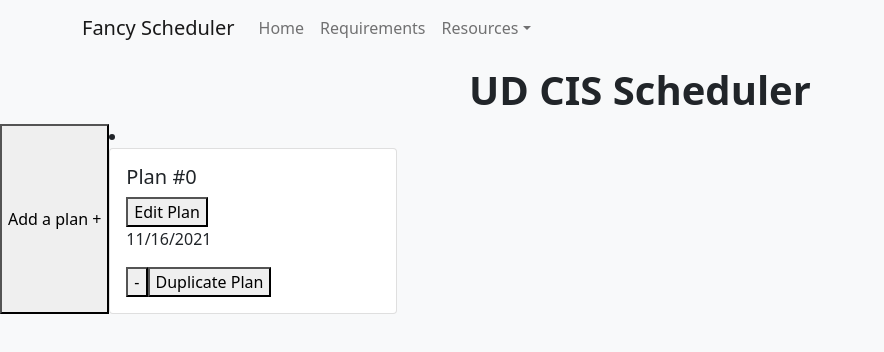
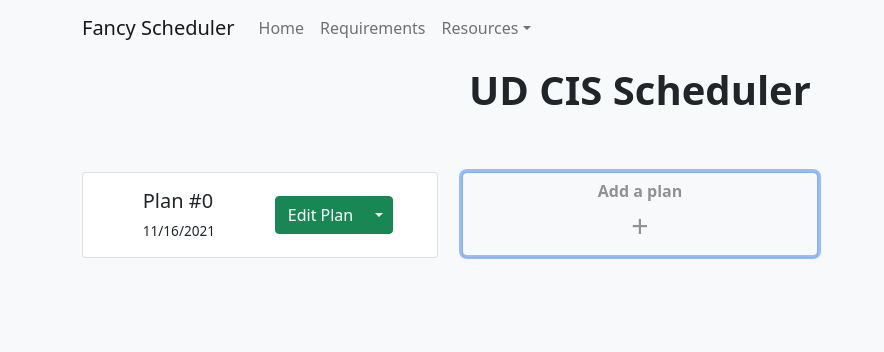
Before and after one commit to perezmas/scheduler, a React (Create React App) app: page / in a window 1280 px wide. Both pictures are taken after a click on the button "Add a plan +". Shown: the top 352 px of the page, without its empty margins (0-884 px from the left). Built offline with nearby package versions, Linux system fonts and the light colour scheme.

Commit message:
Added style to collapsible, simplified layout

```diff
--- a/src/App.css
+++ b/src/App.css
@@ -53,6 +53,23 @@
     background-color: white;
 }
 
+.error-modal {
+    position: fixed;
+    bottom: 0%;
+    right: 0%;
+
+    z-index: 1000;
+
+    /*makes the content be the center*/
+    /* transform: translate(-50%, -50%); */
+}
+.error-stack {
+    display: flex;
+    flex-direction: column-reverse;
+    align-items: center;
+    justify-content: flex-start;
+}
+
 .error-stack .error {
     border-radius: 1.5vh;
     border-style: solid;
@@ -78,20 +95,6 @@
     margin-bottom: 0.05em;
 }
 
-/* .error-stack{
-  position: absolute;
-  height: 100%;
-  width: 33%;
-  display: flex;
-  top: 0;
-  right: 0;
-  flex: 1 0 auto;
-  flex-direction: column-reverse;
-  flex-wrap: wrap;
-  overflow-x: hidden;
-
-} */
-
 .error-stack-container .error-counter {
     min-width: 10.9vw;
     text-align: center;
--- a/src/App.tsx
+++ b/src/App.tsx
@@ -26,7 +26,7 @@ const IndexPage = () => {
                 <NavigationBar />
             </div>
             <div className="home-content">
-                <h1 className="center">UD CIS Scheduler</h1>
+                <h1 className="center mb-5">UD CIS Scheduler</h1>
                 <Plan uuid="" id={0} />
             </div>
         </div>
--- a/src/components/Plan.tsx
+++ b/src/components/Plan.tsx
@@ -1,11 +1,18 @@
 import React, { useState } from "react";
-import { Card } from "react-bootstrap";
+import {
+    Button,
+    Card,
+    Col,
+    Container,
+    Row,
+    Dropdown,
+    ButtonGroup,
+} from "react-bootstrap";
 import "./styles.css";
 import { Link } from "react-router-dom";
 import { v4 as uuid } from "uuid";
 import PlanProps from "../interfaces/Plan";
 import { YearProps } from "../interfaces/Year";
-
 
 export const testList: PlanProps[] = [
     {
@@ -13,52 +20,53 @@ export const testList: PlanProps[] = [
         id: 1,
         name: "max",
         date: "01/01/2021",
-        years: Array<YearProps>()
+        years: Array<YearProps>(),
     },
     {
         uuid: "2",
         id: 2,
         name: "amani",
         date: "02/02/2021",
-        years: Array<YearProps>()
-    }
+        years: Array<YearProps>(),
+    },
 ];
 
 /**A card on the home screen that lets the user move between schedulers, mainly so that advisors can keep track of their students. */
 export function Plan(props: PlanProps): JSX.Element {
-
     const [plans, setPlans] = useState<Array<PlanProps>>([]);
     const addPlan = () => {
         // sets array of all cards
-        setPlans([...plans, {
+        setPlans([
+            ...plans,
+            {
                 id: plans.length,
                 uuid: uuid(),
                 name: "",
                 date: new Date().toLocaleDateString(),
-            years: Array<YearProps>()
-        }]);
+                years: Array<YearProps>(),
+            },
+        ]);
         const index = plans.length;
         console.log("index: ", index);
         const arr: typeof props[] = [];
 
         // if empty array of plans
 
-        if (index <= 0){
+        if (index <= 0) {
             arr.push(plans[0]);
         }
 
         // if first item in array, set value of index 0
-        if (index === 1){
+        if (index === 1) {
             arr.push(plans[0]);
         }
-        if (index > 1){
-            arr.push(plans[index-1]);
+        if (index > 1) {
+            arr.push(plans[index - 1]);
         }
     };
 
     const deleteCard = (oldArray: typeof plans, planItem: PlanProps) => {
         if (window.confirm("Are you sure you want to delete this plan?")) {
-
             const newArray = [...plans];
             const index = newArray.indexOf(planItem);
 
@@ -71,13 +79,16 @@ export function Plan(props: PlanProps): JSX.Element {
 
     const copy = (planItem: PlanProps) => {
         // sets array of all cards
-        setPlans([...plans, {
+        setPlans([
+            ...plans,
+            {
                 id: planItem.id,
                 uuid: uuid(),
                 name: planItem.name,
                 date: planItem.date,
-            years: planItem.years
-        }]);
+                years: planItem.years,
+            },
+        ]);
         const index = plans.length;
         console.log("index: ", index);
     };
@@ -85,34 +96,91 @@ export function Plan(props: PlanProps): JSX.Element {
     const renderCard = (planItem: PlanProps) => {
         localStorage.setItem("Plans Array", JSON.stringify(plans));
         return (
-            <Card style={{ width: "18rem" }} className="grid">
-                <Card.Body>
+            <Card
+                className="plan-card flex-row"
+                style={{ alignItems: "center", justifyContent: "space-evenly" }}
+            >
+                <Card.Body style={{ flex: "0 1 auto" }}>
                     <Card.Title>Plan #{planItem.id} </Card.Title>
+                    <Card.Text
+                        style={{ fontWeight: "lighter", fontSize: "0.85rem" }}
+                    >
+                        {planItem.date}
+                    </Card.Text>
+                    {/*
+                    <Link to={`Plans/${planItem.uuid}`}>
+                        <button>Edit Plan</button>
+                    </Link>
 
-                    <Link to={`Plans/${planItem.uuid}`}>
-                        <button>
-                            Edit Plan
-                        </button>
-                    </Link>
-                    <Card.Text>{planItem.date}</Card.Text>
-                    <button onClick={() => {
+                    <Button
+                        onClick={() => {
                             console.log("button pressed");
                             deleteCard(plans, planItem);
-                    }}>-</button>
-                    <button onClick={() => {
+                        }}
+                    >
+                        -
+                    </Button>
+                    <Button
+                        onClick={() => {
                             copy(planItem);
-                    }}>Duplicate Plan</button>
+                        }}
+                    >
+                        Duplicate Plan
+                    </Button> */}
                 </Card.Body>
+                <Dropdown as={ButtonGroup}>
+                    <Button
+                        as={Link}
+                        to={`Plans/${planItem.uuid}`}
+                        variant="success"
+                    >
+                        Edit Plan
+                    </Button>
+
+                    <Dropdown.Toggle
+                        split
+                        variant="success"
+                        id="dropdown-split-basic"
+                    />
+
+                    <Dropdown.Menu>
+                        <Dropdown.Item
+                            onClick={() => {
+                                copy(planItem);
+                            }}
+                        >
+                            Duplicate Plan
+                        </Dropdown.Item>
+                        <Dropdown.Item
+                            style={{ color: "#DC3E45" }}
+                            color="white"
+                            onClick={() => {
+                                deleteCard(plans, planItem);
+                            }}
+                        >
+                            Remove Plan
+                        </Dropdown.Item>
+                    </Dropdown.Menu>
+                </Dropdown>
             </Card>
         );
     };
     return (
-        <div className="grid">
-            <button onClick={addPlan}>Add a plan +</button>
-            {plans.map(planItem =>
-                <li key={planItem.uuid}>{renderCard(planItem)}</li>
-            )}
-        </div>
+        <Container>
+            <Row xs={1} md={3} className="g-4">
+                {plans.map((planItem) => (
+                    <Col key={planItem.uuid}>{renderCard(planItem)}</Col>
+                ))}
+                <Col>
+                    <Card bg="light" className="add-plan-card">
+                        <Button id="add-plan-button" onClick={addPlan}>
+                            Add a plan <br />{" "}
+                            <span id="add-plan-icon"> + </span>
+                        </Button>
+                    </Card>
+                </Col>
+            </Row>
+        </Container>
     );
 }
 
--- a/src/components/Year/YearHeader.tsx
+++ b/src/components/Year/YearHeader.tsx
@@ -1,40 +1,32 @@
 import React from "react";
-import {
-    Container,
-    Row,
-    Col,
-    Card,
-} from "react-bootstrap";
+import { Container, Row, Col, Card, Button } from "react-bootstrap";
 import Collapsible from "react-collapsible";
 
 interface YearHeaderProps {
-    index: number,
-    clearSemesters: () => void,
-    children: JSX.Element | JSX.Element[]
+    index: number;
+    clearSemesters: () => void;
+    children: JSX.Element | JSX.Element[];
 }
 
-export default function YearHeader(props: YearHeaderProps): JSX.Element{
+export default function YearHeader(props: YearHeaderProps): JSX.Element {
     return (
         <Container fluid>
-            <Row className="mb-3">
-                <Col md={11}>
-                    <Card className=" p-2">
             <Collapsible
                 trigger={
-                                <button
+                    <div>
+                        {`Year ${props.index}`}
+                        <Button
+                            variant="success"
                             data-testid={`Year ${props.index} label`}
                             className="trigger"
-                                >{`Year ${props.index} >`}</button>
+                        >{`Year ${props.index} >`}</Button>
+                    </div>
                 }
                 transitionTime={200}
             >
-                            <Row data-testid="collapsible-content">
-                                {props.children}
-                            </Row>
-                        </Collapsible>
-                    </Card>
-                </Col>
-                <Col>
+                <Card className=" p-2">
+                    <Row>
+                        <Col style={{ textAlign: "right" }}>
                             <button
                                 onClick={props.clearSemesters}
                                 data-testid={`clear-year ${props.index}`}
@@ -43,6 +35,14 @@ export default function YearHeader(props: YearHeaderProps): JSX.Element{
                             </button>
                         </Col>
                     </Row>
+                    <Row
+                        style={{ overflow: "auto" }}
+                        data-testid="collapsible-content"
+                    >
+                        {props.children}
+                    </Row>
+                </Card>
+            </Collapsible>
         </Container>
     );
 }
--- a/src/index.css
+++ b/src/index.css
@@ -13,7 +13,9 @@ body {
     background-color: #f8f9fa !important;
     -moz-osx-font-smoothing: grayscale;
 }
-
+.card {
+    height: 100%;
+}
 .home {
     height: 100vh;
     display: flex;
@@ -25,6 +27,22 @@ body {
 code {
     font-family: source-code-pro, Menlo, Monaco, Consolas, "Courier New",
         monospace;
+}
+
+#add-plan-button {
+    background-color: transparent;
+    border: none;
+    /* padding: 4.61rem 0.75rem; */
+    color: #919191;
+    font-weight: bold;
+    cursor: pointer;
+}
+/* .plan-card {
+    flex-direction: row;
+} */
+#add-plan-icon {
+    font-size: 1.9rem;
+    font-weight: normal;
 }
 .modal-add-course {
     position: fixed;
```
Lines whose indentation alone changed are shown as unchanged.
